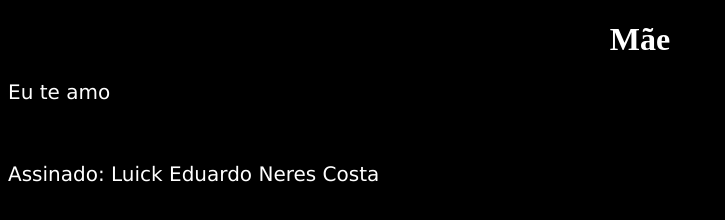
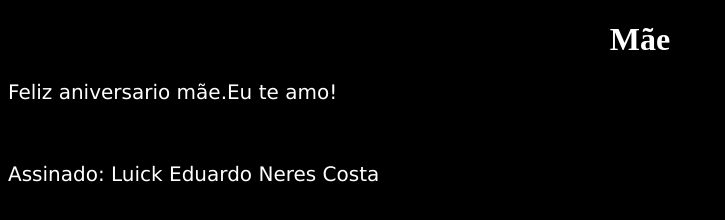
Before and after one commit to Lenc510/papai, a plain HTML site: page index.html in a window 1280 px wide. Shown: the whole page, without its empty margins (0-725 px from the left). Drawn offline with Linux system fonts and the light colour scheme.

Commit message:
Add - Nome

```diff
--- a/index.html
+++ b/index.html
@@ -8,7 +8,7 @@
   </head>
   <body>
     <h1>Mãe </h1>
-    <p>Eu te amo</p>
+    <p>Feliz aniversario mãe.Eu te amo!</p>
 		<br>
 		<p>Assinado: Luick Eduardo Neres Costa</p>
   </body>
```
